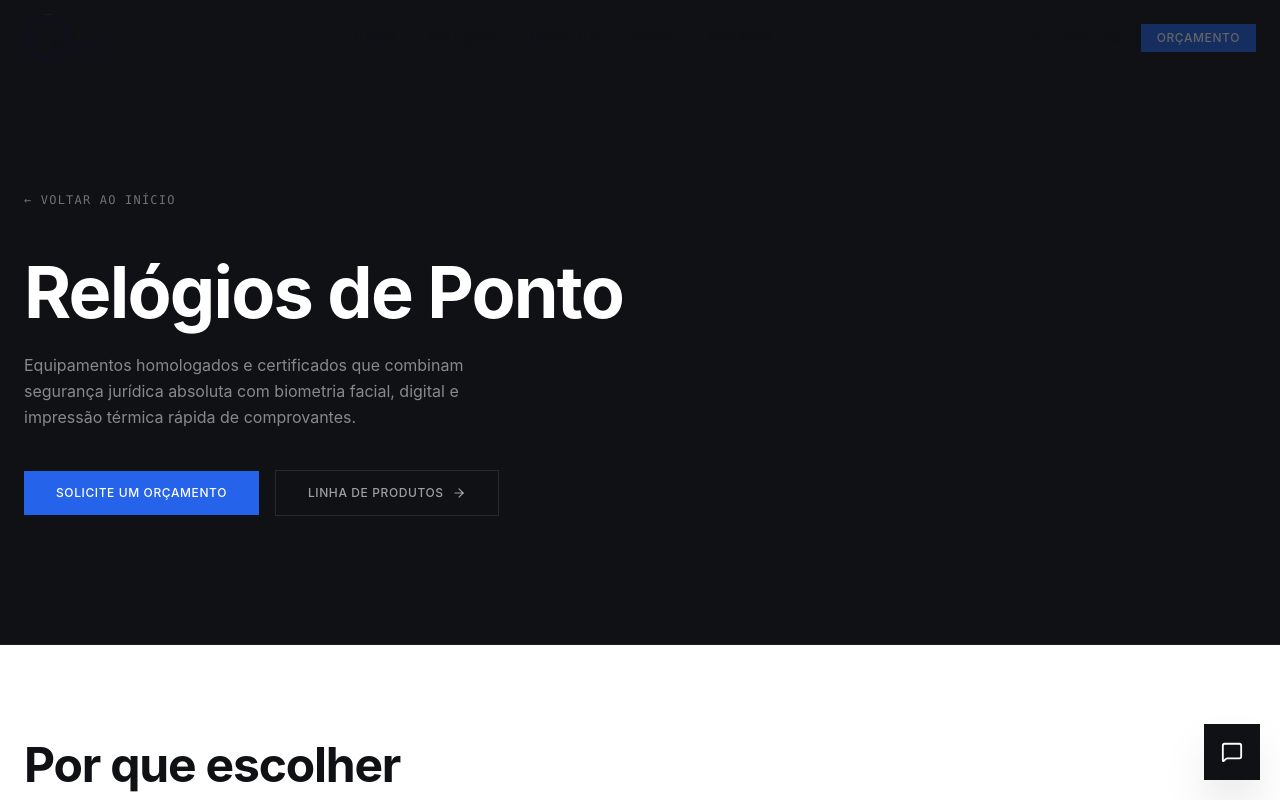
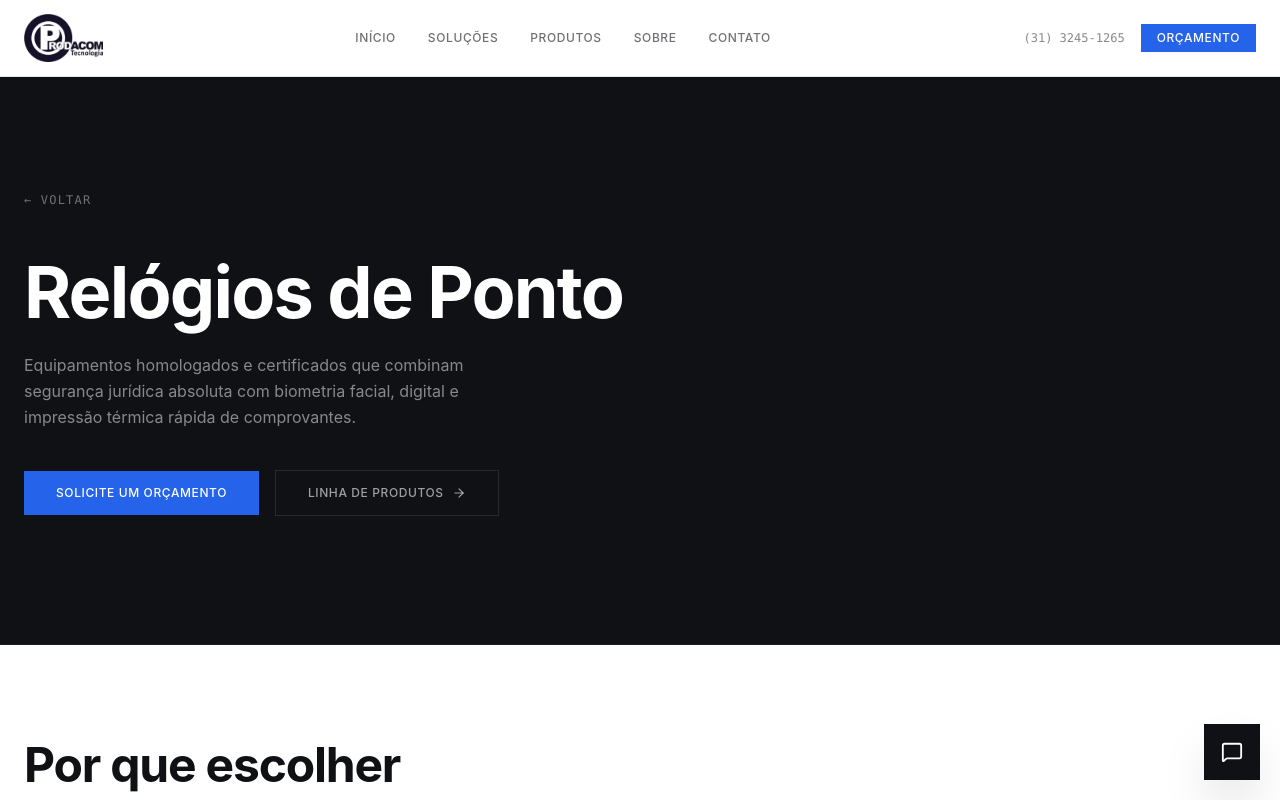
Before and after one commit to Luisgustavopk/projeto-prodacom, a React (Vite) app in the folder prodacom-web/: page / in a window 1280 px wide. Both pictures are taken after a click on the element 640 px from the left and 1137 px from the top of the page. Shown: the top 800 px of the page. Built offline with nearby package versions, Linux system fonts and the light colour scheme.

Commit message:
fix: pequenos ajustes no frontend

```diff
--- a/prodacom-web/src/components/prodacom/NavBar.jsx
+++ b/prodacom-web/src/components/prodacom/NavBar.jsx
@@ -1,8 +1,9 @@
-import React, { useState, useEffect } from "react";
+import React, { useState } from "react";
 import { motion, AnimatePresence } from "framer-motion";
 import { Menu, X, Phone, Mail } from "lucide-react";
 
 import logoProdacom from "../../assets/images/logo-prodacom-6-nbg.png";
+
 const navItems = [
   { label: "Início", href: "#hero" },
   { label: "Soluções", href: "#solucoes" },
@@ -12,14 +13,7 @@ const navItems = [
 ];
 
 export default function NavBar() {
-  const [scrolled, setScrolled] = useState(false);
   const [menuOpen, setMenuOpen] = useState(false);
-
-  useEffect(() => {
-    const onScroll = () => setScrolled(window.scrollY > 50);
-    window.addEventListener("scroll", onScroll);
-    return () => window.removeEventListener("scroll", onScroll);
-  }, []);
 
   const handleNavigation = (e, href) => {
     e.preventDefault();
@@ -34,11 +28,7 @@ export default function NavBar() {
         initial={{ y: -48 }}
         animate={{ y: 0 }}
         transition={{ duration: 0.6, ease: [0.16, 1, 0.3, 1] }}
-      className={`fixed top-0 left-0 right-0 z-50 flex items-center transition-all duration-500 py-3.5 ${
-        scrolled
-          ? "bg-white/90 backdrop-blur-xl border-b border-slate_mist shadow-sm"
-          : "bg-transparent"
-      }`}
+        className="fixed top-0 left-0 right-0 z-50 flex items-center py-3.5 bg-white border-b border-slate_mist shadow-sm"
       >
         <div className="w-full max-w-7xl mx-auto px-6 flex items-center justify-between">
           <a
@@ -49,9 +39,7 @@ export default function NavBar() {
             <img
               src={logoProdacom}
               alt="Prodacom Tecnologia"
-            className={`h-11 md:h-12 w-auto object-contain transition-opacity duration-500 ${
-              scrolled ? "opacity-100" : "opacity-30"
-            }`}
+              className="h-11 md:h-12 w-auto object-contain opacity-100"
             />
           </a>
 
@@ -77,9 +65,7 @@ export default function NavBar() {
             <a
               href="#contato"
               onClick={(e) => handleNavigation(e, "#contato")}
-            className={`text-xs font-medium tracking-wider uppercase bg-cobalt text-white px-4 py-1.5 hover:bg-obsidian hover:opacity-100 transition-all duration-500 text-center cursor-pointer ${
-              scrolled ? "opacity-100" : "opacity-35"
-            }`}
+              className="text-xs font-medium tracking-wider uppercase bg-cobalt text-white px-4 py-1.5 hover:bg-obsidian transition-all duration-500 text-center cursor-pointer opacity-100"
             >
               Orçamento
             </a>
@@ -93,17 +79,40 @@ export default function NavBar() {
 
       <AnimatePresence>
         {menuOpen && (
-          <motion.div initial={{ opacity: 0 }} animate={{ opacity: 1 }} exit={{ opacity: 0 }} transition={{ duration: 0.3 }} className="fixed inset-0 z-40 bg-ghost flex flex-col justify-center items-center">
+          <motion.div
+            initial={{ opacity: 0 }}
+            animate={{ opacity: 1 }}
+            exit={{ opacity: 0 }}
+            transition={{ duration: 0.3 }}
+            className="fixed inset-0 z-40 bg-ghost flex flex-col justify-center items-center"
+          >
             <div className="flex flex-col items-center gap-8">
               {navItems.map((item, i) => (
-                <motion.a key={item.label} href={item.href} onClick={(e) => handleNavigation(e, item.href)} initial={{ opacity: 0, y: 20 }} animate={{ opacity: 1, y: 0 }} transition={{ delay: i * 0.08 }} className="text-xl font-display font-semibold tracking-wider uppercase text-slate-800 hover:text-sky-600 transition-colors">
+                <motion.a
+                  key={item.label}
+                  href={item.href}
+                  onClick={(e) => handleNavigation(e, item.href)}
+                  initial={{ opacity: 0, y: 20 }}
+                  animate={{ opacity: 1, y: 0 }}
+                  transition={{ delay: i * 0.08 }}
+                  className="text-xl font-display font-semibold tracking-wider uppercase text-slate-800 hover:text-sky-600 transition-colors"
+                >
                   {item.label}
                 </motion.a>
               ))}
               <div className="flex flex-col items-center gap-3 mt-6 pt-6 border-t border-slate_mist">
-                <a href="tel:+553132451265" className="flex items-center gap-2 text-sm text-obsidian/60"><Phone size={14} strokeWidth={1} /> (31) 3245-1265</a>
-                <a href="mailto:comercial@prodacom.com.br" className="flex items-center gap-2 text-sm text-obsidian/60"><Mail size={14} strokeWidth={1} /> comercial@prodacom.com.br</a>
-                <button onClick={(e) => handleNavigation(e, "#contato")} className="mt-4 bg-cobalt text-white px-8 py-3 text-sm font-medium tracking-wider uppercase hover:bg-obsidian transition-colors">Solicite seu Orçamento</button>
+                <a href="tel:+553132451265" className="flex items-center gap-2 text-sm text-obsidian/60">
+                  <Phone size={14} strokeWidth={1} /> (31) 3245-1265
+                </a>
+                <a href="mailto:comercial@prodacom.com.br" className="flex items-center gap-2 text-sm text-obsidian/60">
+                  <Mail size={14} strokeWidth={1} /> comercial@prodacom.com.br
+                </a>
+                <button
+                  onClick={(e) => handleNavigation(e, "#contato")}
+                  className="mt-4 bg-cobalt text-white px-8 py-3 text-sm font-medium tracking-wider uppercase hover:bg-obsidian transition-colors"
+                >
+                  Solicite seu Orçamento
+                </button>
               </div>
             </div>
           </motion.div>
--- a/prodacom-web/src/pages/CategoryPage.jsx
+++ b/prodacom-web/src/pages/CategoryPage.jsx
@@ -26,7 +26,7 @@ export default function CategoryPage({ category, onBackToHome, onSelectModel })
             onClick={onBackToHome}
             className="text-white/40 hover:text-white text-xs font-mono tracking-widest uppercase mb-12 flex items-center gap-2 transition-colors"
           >
-            &larr; Voltar ao Início
+            &larr; Voltar
           </motion.button>
 
           <motion.div initial={{ opacity: 0, y: 20 }} animate={{ opacity: 1, y: 0 }} transition={{ delay: 0.1 }} className="max-w-2xl">
--- a/prodacom-web/src/pages/ProductPage.jsx
+++ b/prodacom-web/src/pages/ProductPage.jsx
@@ -47,7 +47,7 @@ export default function ProductPage({ product, onBackToHome }) {
                   onClick={onBackToHome}
                   className="w-full sm:w-auto text-white/40 hover:text-white text-xs font-medium tracking-wider uppercase transition-colors py-3"
                 >
-                  &larr; Voltar para o Início
+                  &larr; Voltar
                 </button>
               </div>
             </motion.div>
```
Lines whose indentation alone changed are shown as unchanged.
